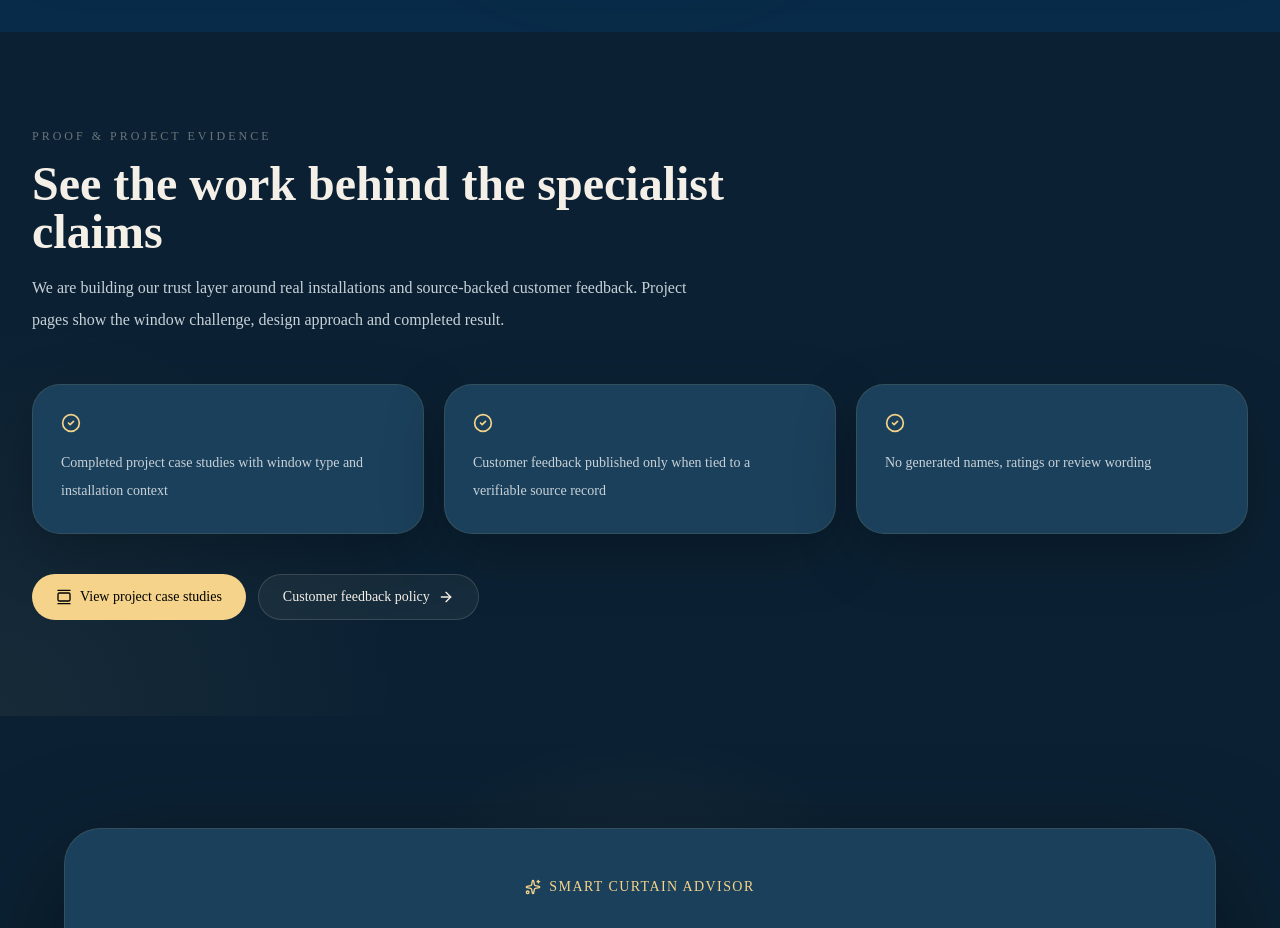
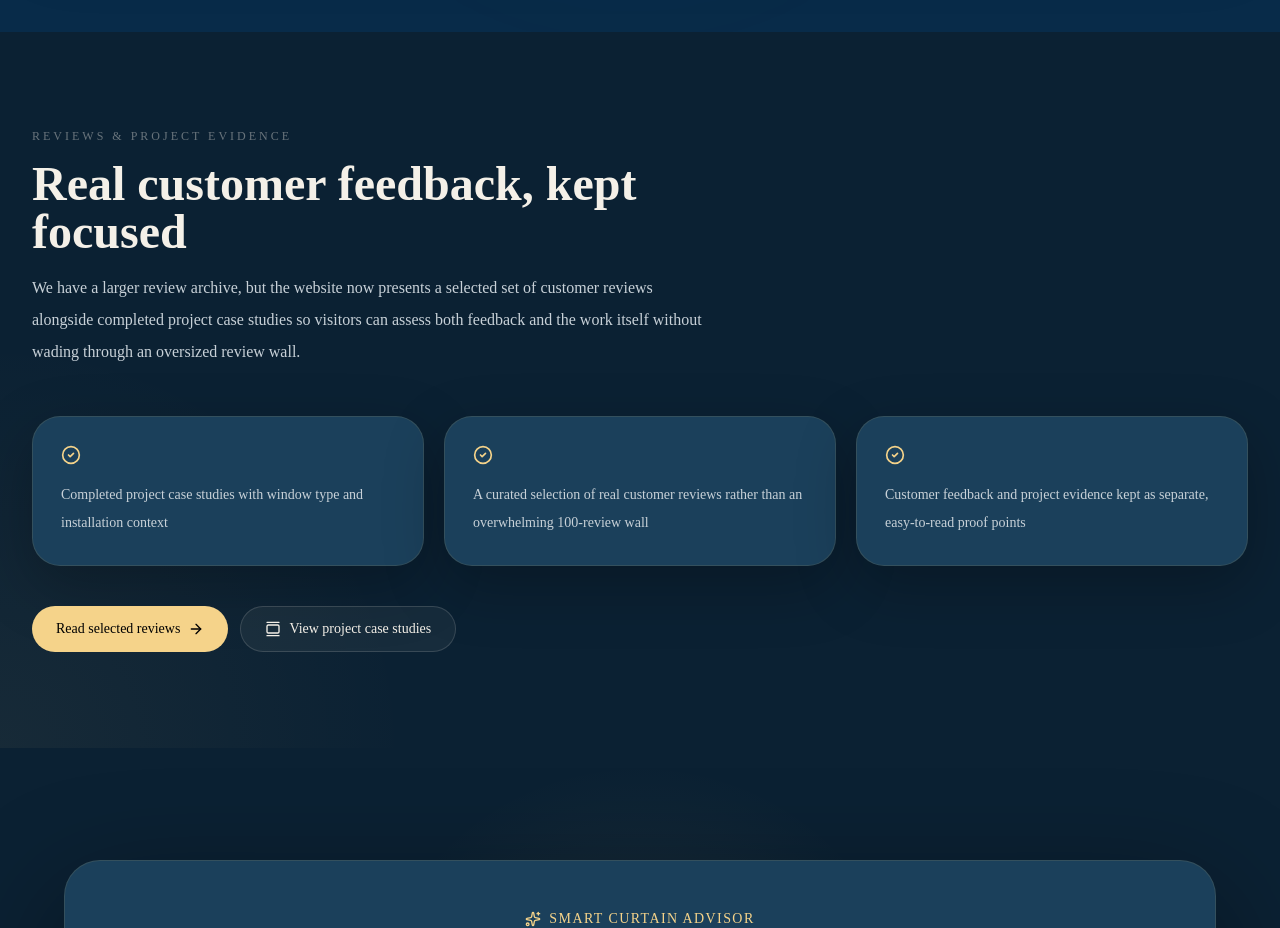
Before and after one commit to Nylon1/Apexcurtains, a Next.js app: page / in a window 1280 px wide. Shown: the part 7640-8568 px from the top of the page. Built offline with nearby package versions, Linux system fonts and the light colour scheme.

Commit message:
Point homepage trust section to curated reviews

```diff
--- a/components/homepage/ReviewsPreview.tsx
+++ b/components/homepage/ReviewsPreview.tsx
@@ -3,8 +3,8 @@ import { ArrowRight, CheckCircle2, GalleryVertical } from "lucide-react";
 
 const evidencePoints = [
   "Completed project case studies with window type and installation context",
-  "Customer feedback published only when tied to a verifiable source record",
-  "No generated names, ratings or review wording",
+  "A curated selection of real customer reviews rather than an overwhelming 100-review wall",
+  "Customer feedback and project evidence kept as separate, easy-to-read proof points",
 ];
 
 export default function ReviewsPreview() {
@@ -15,16 +15,17 @@ export default function ReviewsPreview() {
       <div className="relative mx-auto max-w-7xl">
         <div className="mb-12 max-w-3xl">
           <div className="text-xs uppercase tracking-[0.25em] text-white/40">
-            Proof & project evidence
+            Reviews & project evidence
           </div>
 
           <h2 className="mt-4 text-3xl font-semibold text-white sm:text-4xl lg:text-5xl">
-            See the work behind the specialist claims
+            Real customer feedback, kept focused
           </h2>
 
           <p className="mt-4 max-w-2xl leading-8 text-white/65">
-            We are building our trust layer around real installations and source-backed customer
-            feedback. Project pages show the window challenge, design approach and completed result.
+            We have a larger review archive, but the website now presents a selected set of customer
+            reviews alongside completed project case studies so visitors can assess both feedback and
+            the work itself without wading through an oversized review wall.
           </p>
         </div>
 
@@ -42,19 +43,19 @@ export default function ReviewsPreview() {
 
         <div className="mt-10 flex flex-col gap-3 sm:flex-row">
           <Link
+            href="/reviews"
+            className="inline-flex items-center justify-center gap-2 rounded-full bg-[#f5d38a] px-6 py-3 text-sm font-medium text-black transition hover:bg-[#e6c476]"
+          >
+            Read selected reviews
+            <ArrowRight className="h-4 w-4" />
+          </Link>
+
+          <Link
             href="/gallery"
-            className="inline-flex items-center justify-center gap-2 rounded-full bg-[#f5d38a] px-6 py-3 text-sm font-medium text-black transition hover:bg-[#e6c476]"
+            className="inline-flex items-center justify-center gap-2 rounded-full border border-white/15 bg-white/5 px-6 py-3 text-sm text-white transition hover:bg-white/10"
           >
             <GalleryVertical className="h-4 w-4" />
             View project case studies
-          </Link>
-
-          <Link
-            href="/reviews"
-            className="inline-flex items-center justify-center gap-2 rounded-full border border-white/15 bg-white/5 px-6 py-3 text-sm text-white transition hover:bg-white/10"
-          >
-            Customer feedback policy
-            <ArrowRight className="h-4 w-4" />
           </Link>
         </div>
       </div>
```
